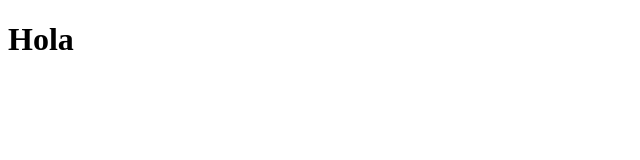
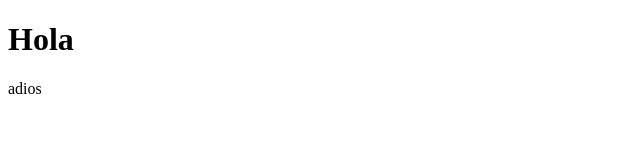
Before and after one commit to soportesaw/saw, a plain HTML site: page index.html in a window 1280 px wide. Shown: the full height of the page, 0-640 px from the left. Drawn offline with Linux system fonts and the light colour scheme.

Commit message:
Update index.html

```diff
--- a/index.html
+++ b/index.html
@@ -5,5 +5,6 @@
 </head>
 <body>
 <h1>Hola</h1>
+adios
 </body>
 </html>
```
